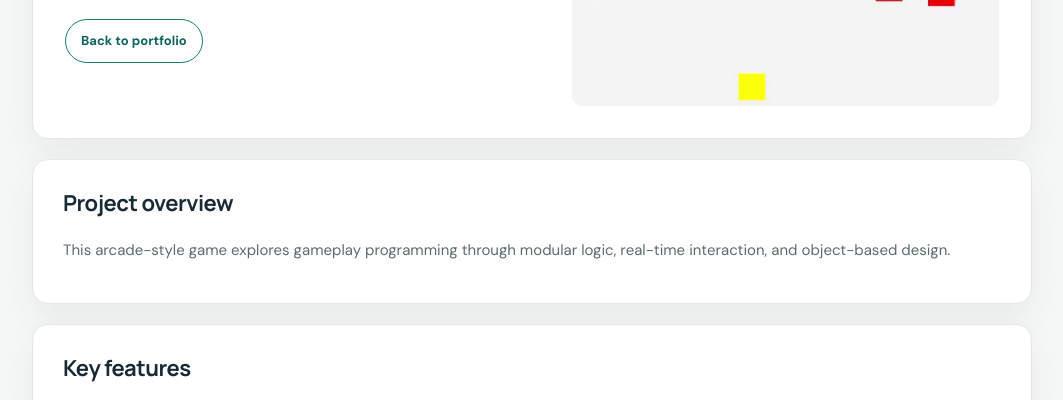
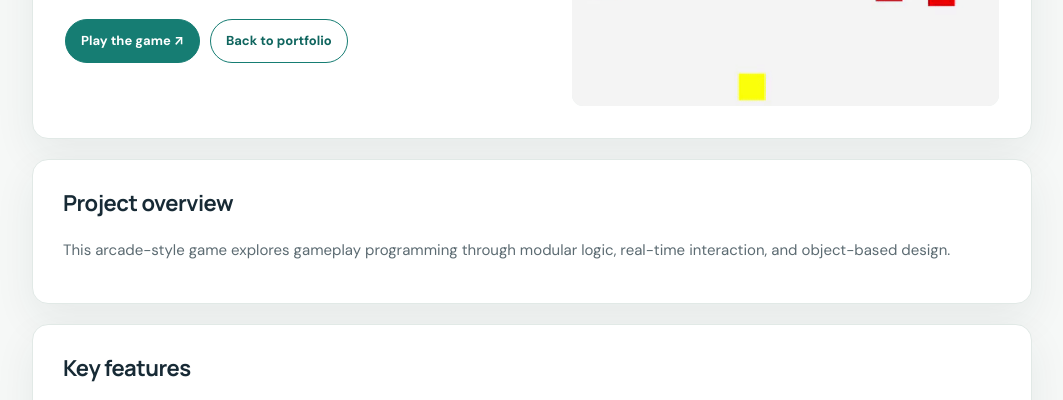
Before and after one commit to minhtri172/portfolio, a plain HTML site: page projects/shooting.html in a window 1280 px wide. Shown: the part 340-740 px from the top of the page, without its empty margins (108-1171 px from the left). Drawn offline with Linux system fonts and the light colour scheme.

Commit message:
update website for shooting game

```diff
--- a/projects/shooting.html
+++ b/projects/shooting.html
@@ -23,6 +23,7 @@
                 <h1 id="project-title">Shooting Game</h1>
                 <p class="detail-hero-copy">An interactive Java game where players control a character and respond to moving enemies. The project explores game mechanics, object-oriented design, and responsive input.</p>
                 <div class="detail-actions">
+                    <a class="detail-button" href="https://minhle.site/vnc.html" target="_blank" rel="noopener noreferrer">Play the game ↗</a>
                     <a class="detail-button secondary" href="../index.html#projects">Back to portfolio</a>
                 </div>
             </div>
```
